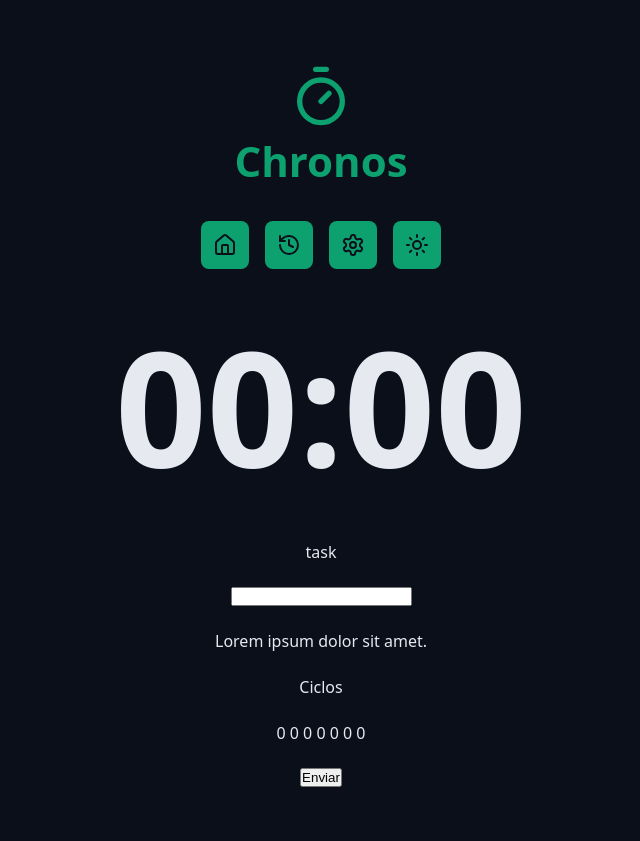
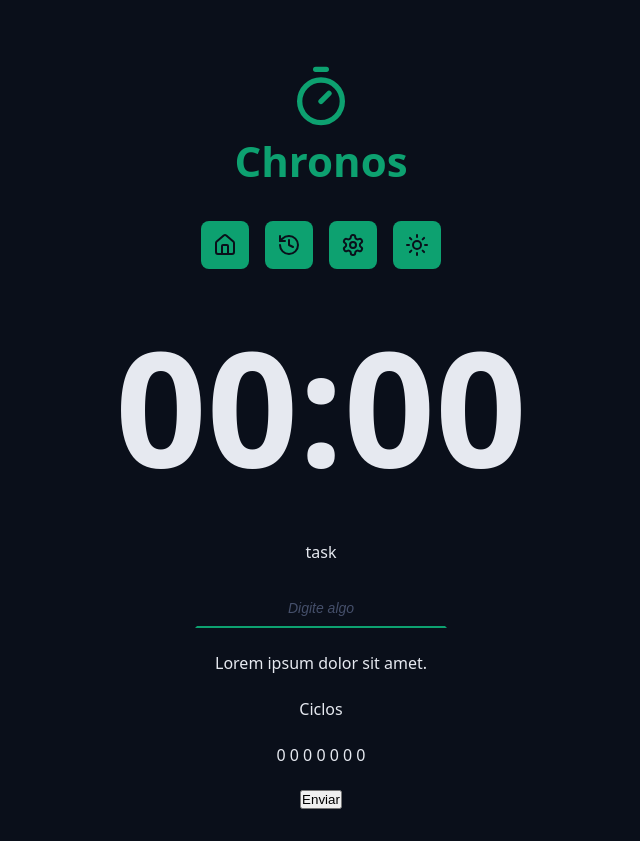
Before and after one commit to joaogbrieldev/chronos-pomodoro, a React (Vite) app: page / in a window 1280 px wide. Shown: the whole page, without its empty margins (319-959 px from the left). Before the commit the page ends 819 px from the top, so only its background shows below. Built offline with nearby package versions, Linux system fonts and the light colour scheme.

Commit message:
style: create styles module for DefaultInput component

```diff
--- a/src/App.tsx
+++ b/src/App.tsx
@@ -21,7 +21,12 @@
       <Container>
         <form className='form' action=''>
           <div className='formRow'>
-            <DefaultInput label='task' id='meuInput' type='text' />
+            <DefaultInput
+              label='task'
+              id='meuInput'
+              type='text'
+              placeholder='Digite algo'
+            />
           </div>
           <div className='formRow'>
             <p>Lorem ipsum dolor sit amet.</p>
--- a/src/components/defaultInput/index.tsx
+++ b/src/components/defaultInput/index.tsx
@@ -3,11 +3,12 @@
   label: string;
 } & React.ComponentProps<'input'>;
 
-export function DefaultInput({ id, type, label }: DefaultInputProps) {
+import styles from './styles.module.css';
+export function DefaultInput({ id, type, label, ...rest }: DefaultInputProps) {
   return (
     <>
       <label htmlFor={id}>{label}</label>
-      <input id={id} type={type} />
+      <input id={id} type={type} className={styles.input} {...rest} />
     </>
   );
 }
--- /dev/null
+++ b/src/components/defaultInput/styles.module.css
@@ -0,0 +1,28 @@
+.input {
+  background-color: transparent;
+  text-align: center;
+  font-size: 1.8rem;
+  padding: 0.8rem;
+  color: var(--text-default);
+  outline: none;
+
+  border: 0.2rem solid transparent;
+  border-bottom: 0.2rem solid var(--primary);
+  transition: all 0.1s ease-in-out;
+}
+
+.input:focus {
+  border-radius: 0.8rem;
+  border: 0.2rem solid var(--primary);
+}
+
+.input::placeholder {
+  color: var(--gray-500);
+  font-size: 1.4rem;
+  font-style: italic;
+}
+
+.input:disabled {
+  border-bottom: 0.2rem solid var(--disabled);
+  color: var(--text-muted);
+}
```
